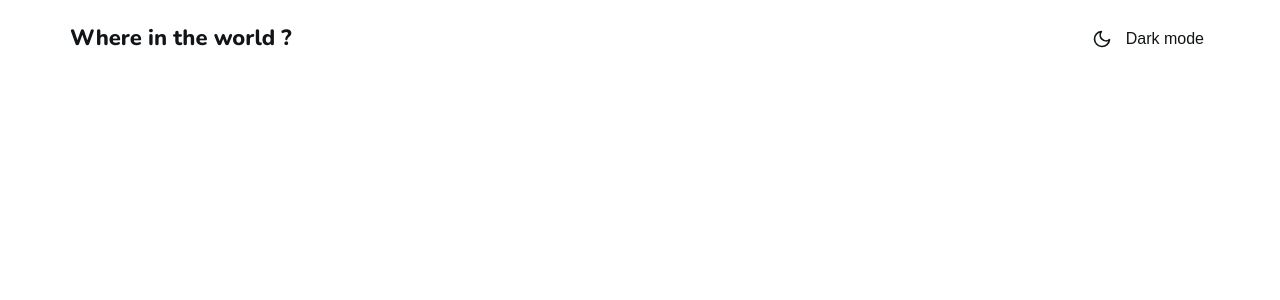
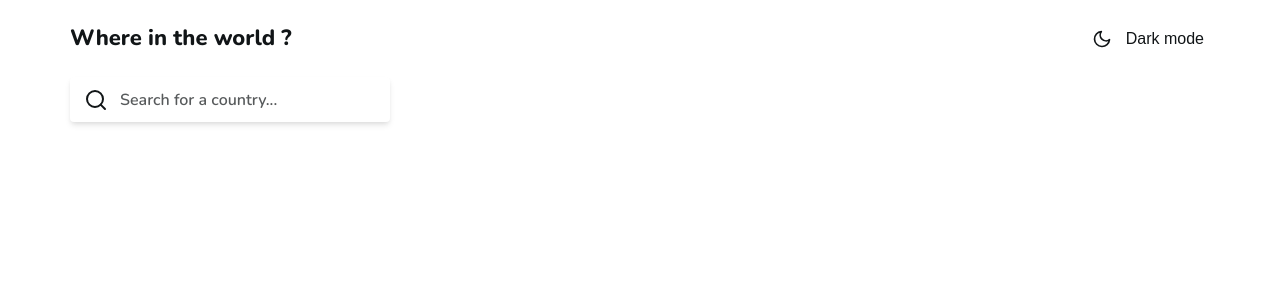
Before and after one commit to Sadeghbayan/rest-countries, a React (Create React App) app: page / in a window 1280 px wide. Shown: the top 300 px of the page. Built offline with nearby package versions, Linux system fonts and the light colour scheme.

Commit message:
import search box to app file

```diff
--- a/src/App.tsx
+++ b/src/App.tsx
@@ -1,6 +1,7 @@
 import React, { useState } from "react";
 import "./App.scss";
 import Header from "./components/Header/Header";
+import SearchInput from "./components/Search/SearchInput";
 
 type ITheme = "light" | "dark";
 
@@ -19,8 +20,14 @@ function App() {
   };
 
   return (
-    <div className="App">
+    <div className="app">
       <Header title="Where in the world ?" toggleTheme={toggleTheme} />
+      <div className="container">
+        <SearchInput
+          placeholder="Search for a country..."
+          handleChange={(e) => console.log(e)}
+        />
+      </div>
     </div>
   );
 }
```
